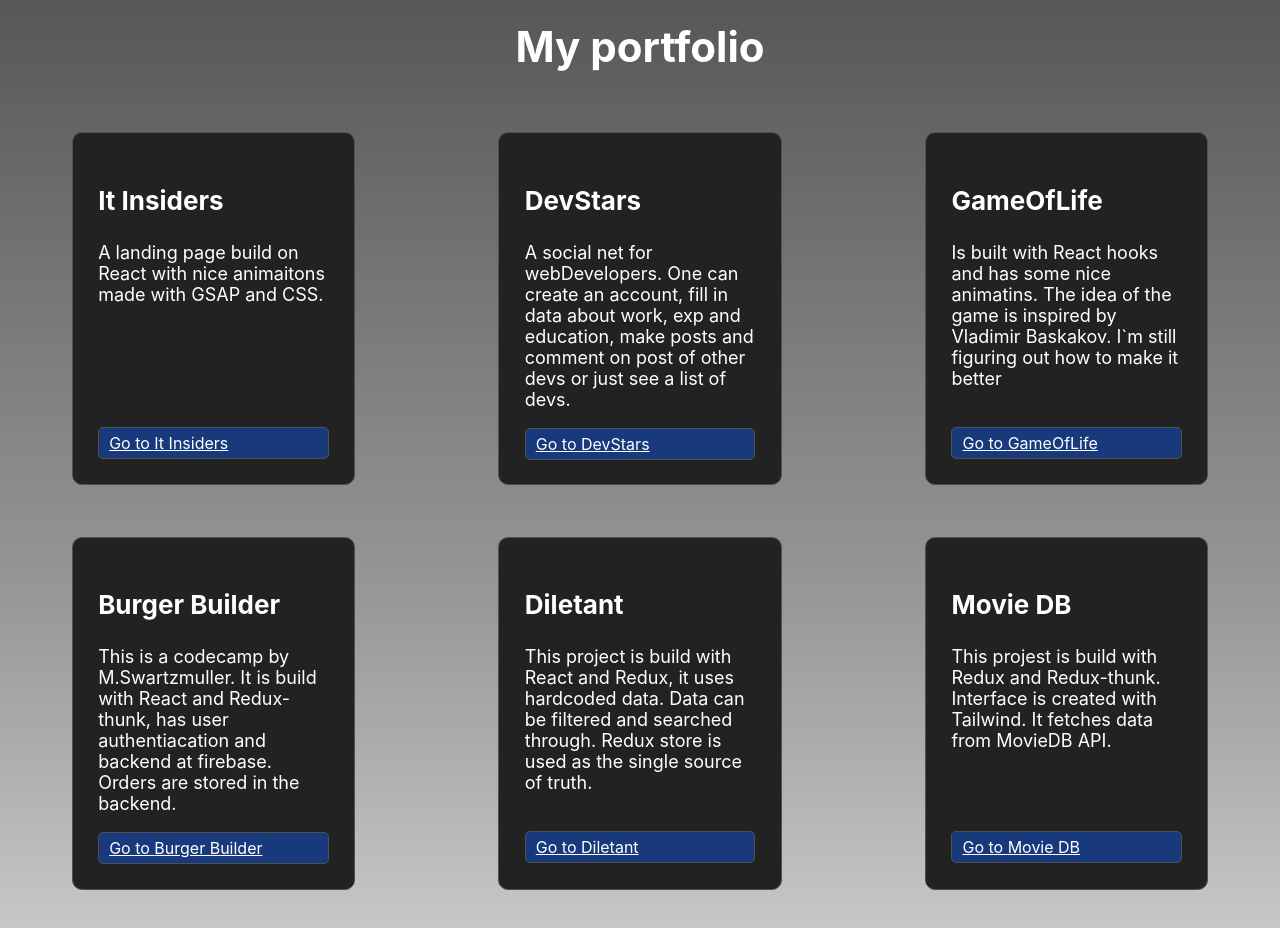
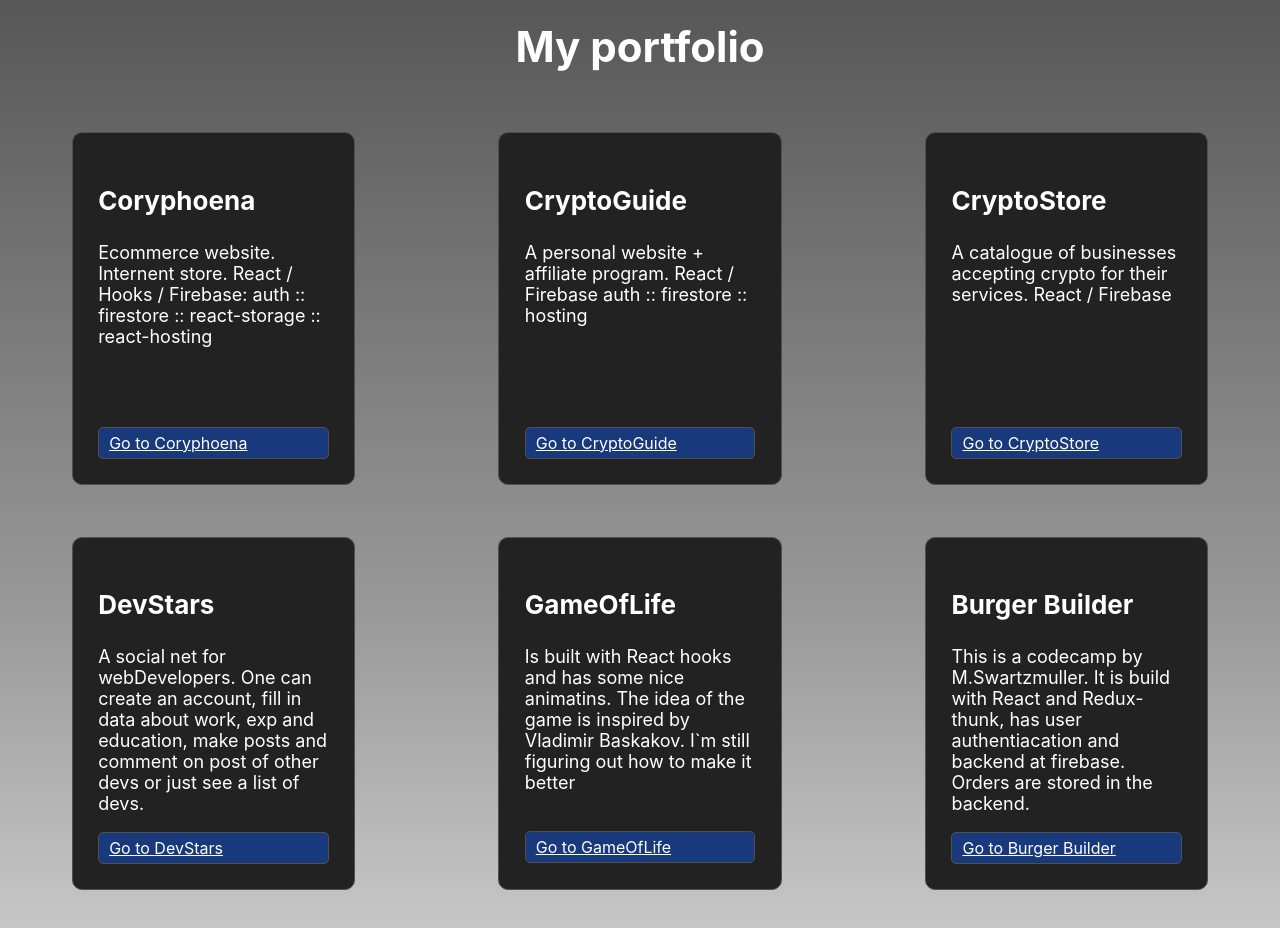
Before and after one commit to dmetree/portfolio, a React (Create React App) app: page / in a window 1280 px wide. Shown: the part 1880-2808 px from the top of the page. Built offline with nearby package versions, Linux system fonts and the light colour scheme.

Commit message:
cory cryptoS cryptoG

```diff
--- a/src/components/section_3/ProjectsData.js
+++ b/src/components/section_3/ProjectsData.js
@@ -37,8 +37,21 @@ export const projects = [
     },
     {
         id: 'porto_7',
-        name: 'It Insiders',
-        description: 'A landing page build on React with nice animaitons made with GSAP and CSS.',
-        link: 'https://it-insiders.tech/'
+        name: 'CryptoStore',
+        description: 'A catalogue of businesses accepting crypto for their services. React / Firebase',
+        link: 'https://crypto-store-9e8de.web.app/'
     },
+    {
+        id: 'porto_8',
+        name: 'CryptoGuide',
+        description: 'A personal website + affiliate program. React / Firebase auth :: firestore :: hosting',
+        link:  'https://crypto-guide-867b0.web.app/'
+    },
+    {
+        id: 'porto_9',
+        name: 'Coryphoena',
+        description: 'Ecommerce website. Internent store. React / Hooks / Firebase: auth :: firestore :: react-storage :: react-hosting',
+        link:  'https://coryphaena-42180.web.app/'
+    },
+
 ]
--- a/src/components/section_3/Section_3.js
+++ b/src/components/section_3/Section_3.js
@@ -112,7 +112,32 @@ const Section_3 = () => {
             scale: 0.7,
             autoAlpha: 0
         });
+        gsap.from("#porto_8", {
+            scrollTrigger: {
+                trigger: "#porto_8",
+                toggleActions: "play none none none",
+                start: "top, +=500",
+                end: "+=200"
+            },
+            duration: .3,
+            rotation: -25,
+            scale: 0.7,
+            autoAlpha: 0
+        });
+        gsap.from("#porto_9", {
+            scrollTrigger: {
+                trigger: "#porto_9",
+                toggleActions: "play none none none",
+                start: "top, +=500",
+                end: "+=200"
+            },
+            duration: .3,
+            rotation: -25,
+            scale: 0.7,
+            autoAlpha: 0
+        });
     }, [])
+
 
 
 
```
Also changed, not shown: 1 other file (tests, documents, lock files or other folders).
